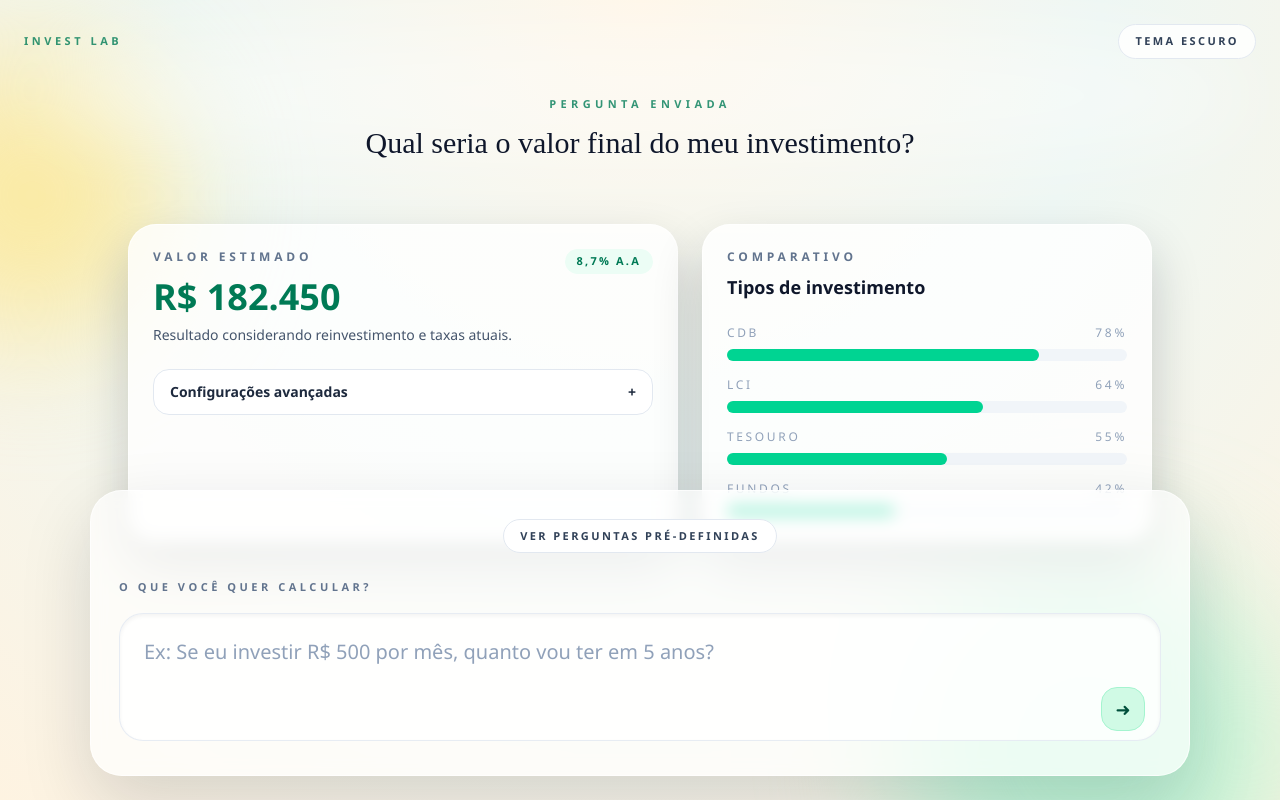
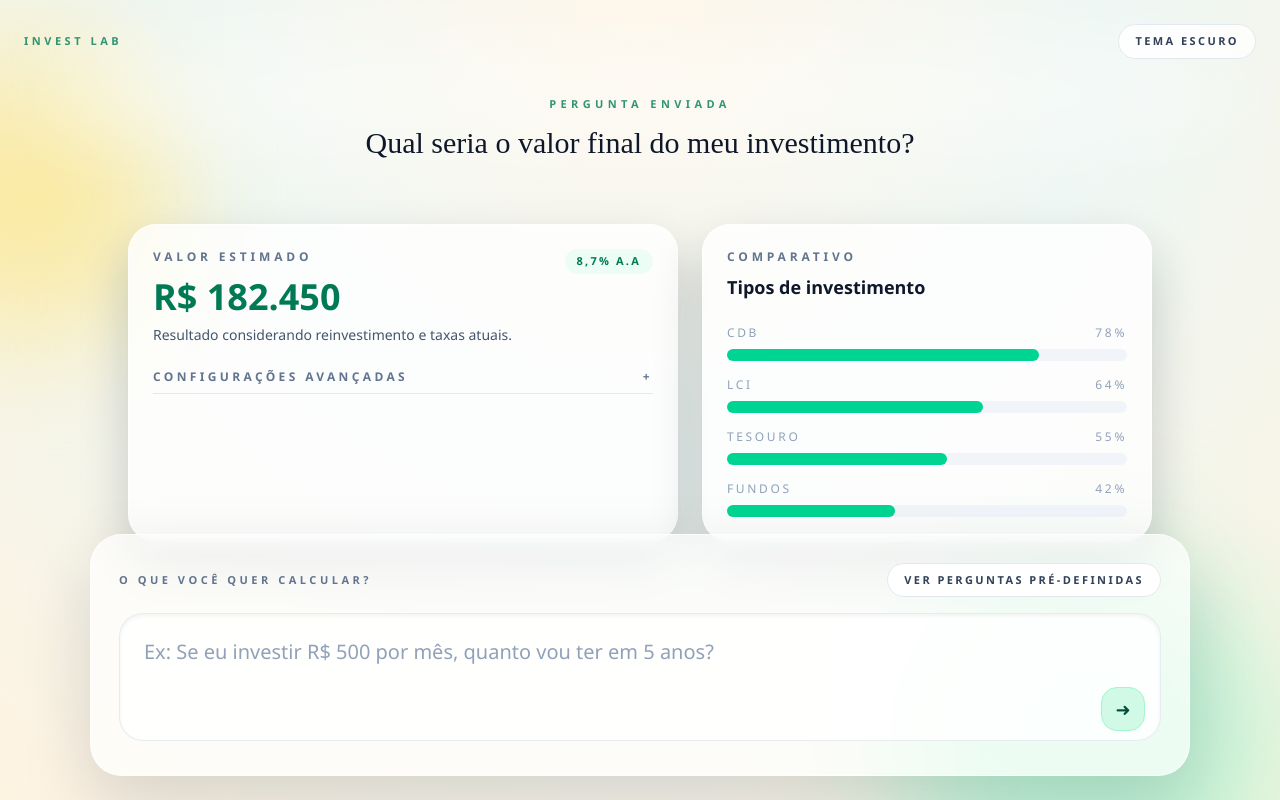
Before and after one commit to willmustafa/Calculadora-Investimentos, a React (Vite) app: page / in a window 1280 px wide. Both pictures are taken after a click on the button "Enviar". Built offline with nearby package versions, Linux system fonts and the light colour scheme.

Commit message:
melhora visual

```diff
--- a/src/components/QuestionInputCard.tsx
+++ b/src/components/QuestionInputCard.tsx
@@ -25,22 +25,6 @@ function QuestionInputCard({
         isDark ? 'border-white/10 bg-slate-900/70' : 'border-white/70 bg-white/70'
       }`}
     >
-      {submitted && (
-        <div className="mb-5 flex items-center justify-center">
-          <button
-            type="button"
-            onClick={onShowPresets}
-            className={`rounded-full border px-4 py-2 text-[11px] font-semibold uppercase tracking-[0.22em] transition ${
-              isDark
-                ? 'border-white/10 bg-slate-950/60 text-slate-200 hover:border-emerald-400/40 hover:text-emerald-200'
-                : 'border-slate-200 bg-white text-slate-700 hover:border-emerald-200 hover:text-emerald-700'
-            }`}
-          >
-            Ver perguntas pré-definidas
-          </button>
-        </div>
-      )}
-
       {!submitted && (
         <div className="mb-6 space-y-3 text-center fade-in">
           <p
@@ -67,6 +51,7 @@ function QuestionInputCard({
         </div>
       )}
 
+      <div className="flex justify-between items-center">
         <label
             className={`text-[11px] font-semibold uppercase tracking-[0.32em] ${
                 isDark ? 'text-slate-400' : 'text-slate-500'
@@ -74,6 +59,22 @@ function QuestionInputCard({
         >
           O que você quer calcular?
         </label>
+        {submitted && (
+            <div className="flex items-center justify-center">
+              <button
+                  type="button"
+                  onClick={onShowPresets}
+                  className={`rounded-full border px-4 py-2 text-[11px] font-semibold uppercase tracking-[0.22em] transition ${
+                      isDark
+                          ? 'border-white/10 bg-slate-950/60 text-slate-200 hover:border-emerald-400/40 hover:text-emerald-200'
+                          : 'border-slate-200 bg-white text-slate-700 hover:border-emerald-200 hover:text-emerald-700'
+                  }`}
+              >
+                Ver perguntas pré-definidas
+              </button>
+            </div>
+        )}
+      </div>
       <div className="relative mt-4">
         <textarea
           className={`h-32 w-full resize-none rounded-3xl border p-6 pr-16 text-xl shadow-inner outline-none transition focus:border-emerald-300 focus:ring-2 focus:ring-emerald-200 ${
--- a/src/components/ResultsSection.tsx
+++ b/src/components/ResultsSection.tsx
@@ -82,10 +82,10 @@ function ResultsSection({
             <button
               type="button"
               onClick={onToggleAdvanced}
-              className={`mt-6 flex w-full items-center justify-between rounded-2xl border px-4 py-3 text-left text-sm font-semibold transition ${
+              className={`mt-6 flex w-full items-center justify-between border-b pb-2 text-left text-xs font-semibold uppercase tracking-[0.28em] transition ${
                 isDark
-                  ? 'border-white/10 bg-slate-950/50 text-slate-100 hover:border-emerald-400/30'
-                  : 'border-slate-200 bg-white/90 text-slate-800 hover:border-emerald-200'
+                  ? 'border-white/10 text-slate-400 hover:text-emerald-200'
+                  : 'border-slate-200 text-slate-500 hover:text-emerald-700'
               }`}
             >
               Configurações avançadas
@@ -104,10 +104,10 @@ function ResultsSection({
                 <input
                   type="number"
                   defaultValue={8.7}
-                  className={`rounded-2xl border px-3 py-2 text-sm outline-none ${
+                  className={`rounded-xl border px-3 py-2 text-sm outline-none ${
                     isDark
-                      ? 'border-white/10 bg-slate-950/60 text-slate-100'
-                      : 'border-slate-200 bg-white text-slate-800'
+                      ? 'border-white/10 bg-slate-950/40 text-slate-100'
+                      : 'border-slate-200 bg-white/80 text-slate-800'
                   }`}
                 />
               </div>
@@ -118,10 +118,10 @@ function ResultsSection({
                 <input
                   type="number"
                   defaultValue={11.1}
-                  className={`rounded-2xl border px-3 py-2 text-sm outline-none ${
+                  className={`rounded-xl border px-3 py-2 text-sm outline-none ${
                     isDark
-                      ? 'border-white/10 bg-slate-950/60 text-slate-100'
-                      : 'border-slate-200 bg-white text-slate-800'
+                      ? 'border-white/10 bg-slate-950/40 text-slate-100'
+                      : 'border-slate-200 bg-white/80 text-slate-800'
                   }`}
                 />
               </div>
@@ -132,10 +132,10 @@ function ResultsSection({
                 <input
                   type="number"
                   defaultValue={4.2}
-                  className={`rounded-2xl border px-3 py-2 text-sm outline-none ${
+                  className={`rounded-xl border px-3 py-2 text-sm outline-none ${
                     isDark
-                      ? 'border-white/10 bg-slate-950/60 text-slate-100'
-                      : 'border-slate-200 bg-white text-slate-800'
+                      ? 'border-white/10 bg-slate-950/40 text-slate-100'
+                      : 'border-slate-200 bg-white/80 text-slate-800'
                   }`}
                 />
               </div>
@@ -146,10 +146,10 @@ function ResultsSection({
                 <input
                   type="number"
                   defaultValue={0.5}
-                  className={`rounded-2xl border px-3 py-2 text-sm outline-none ${
+                  className={`rounded-xl border px-3 py-2 text-sm outline-none ${
                     isDark
-                      ? 'border-white/10 bg-slate-950/60 text-slate-100'
-                      : 'border-slate-200 bg-white text-slate-800'
+                      ? 'border-white/10 bg-slate-950/40 text-slate-100'
+                      : 'border-slate-200 bg-white/80 text-slate-800'
                   }`}
                 />
               </div>
```
Lines whose indentation alone changed are shown as unchanged.
